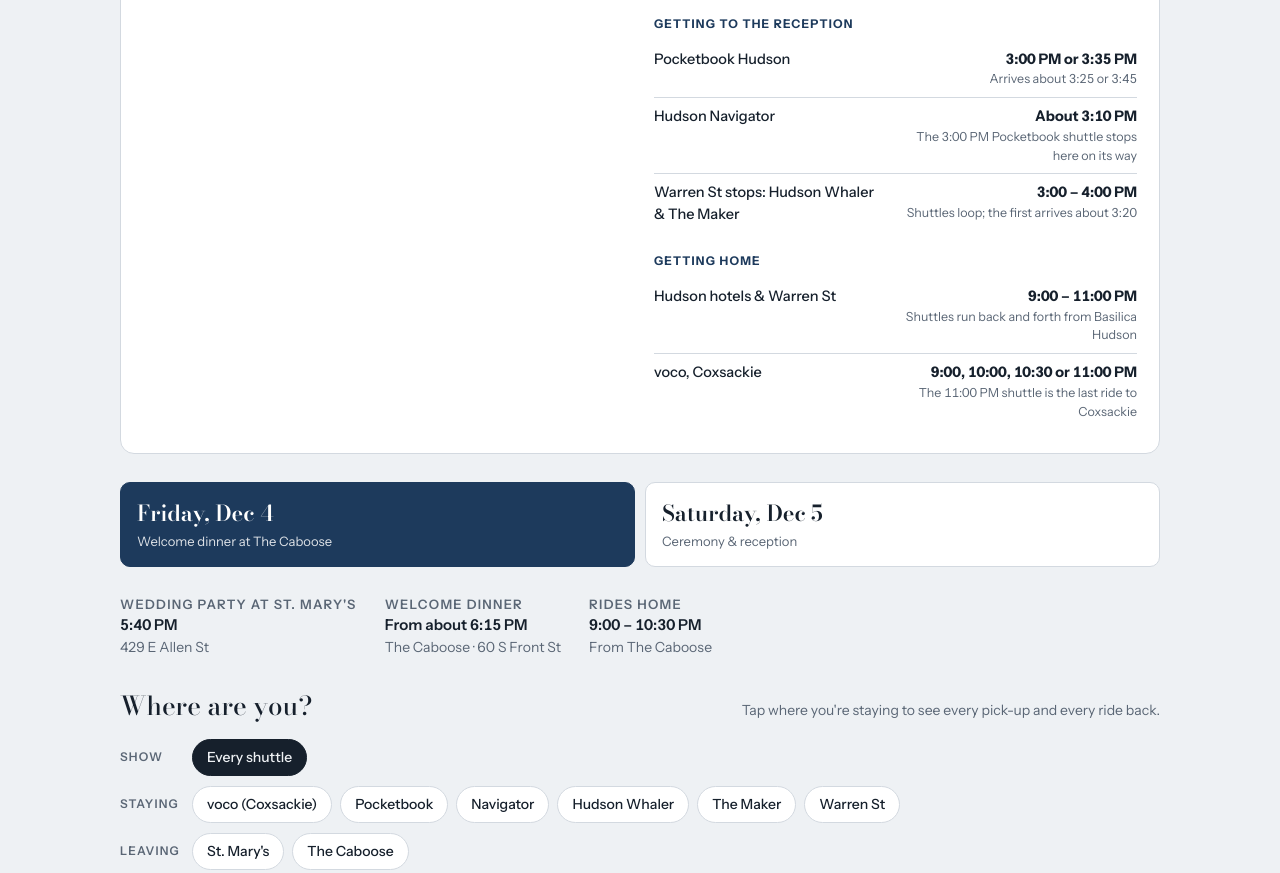
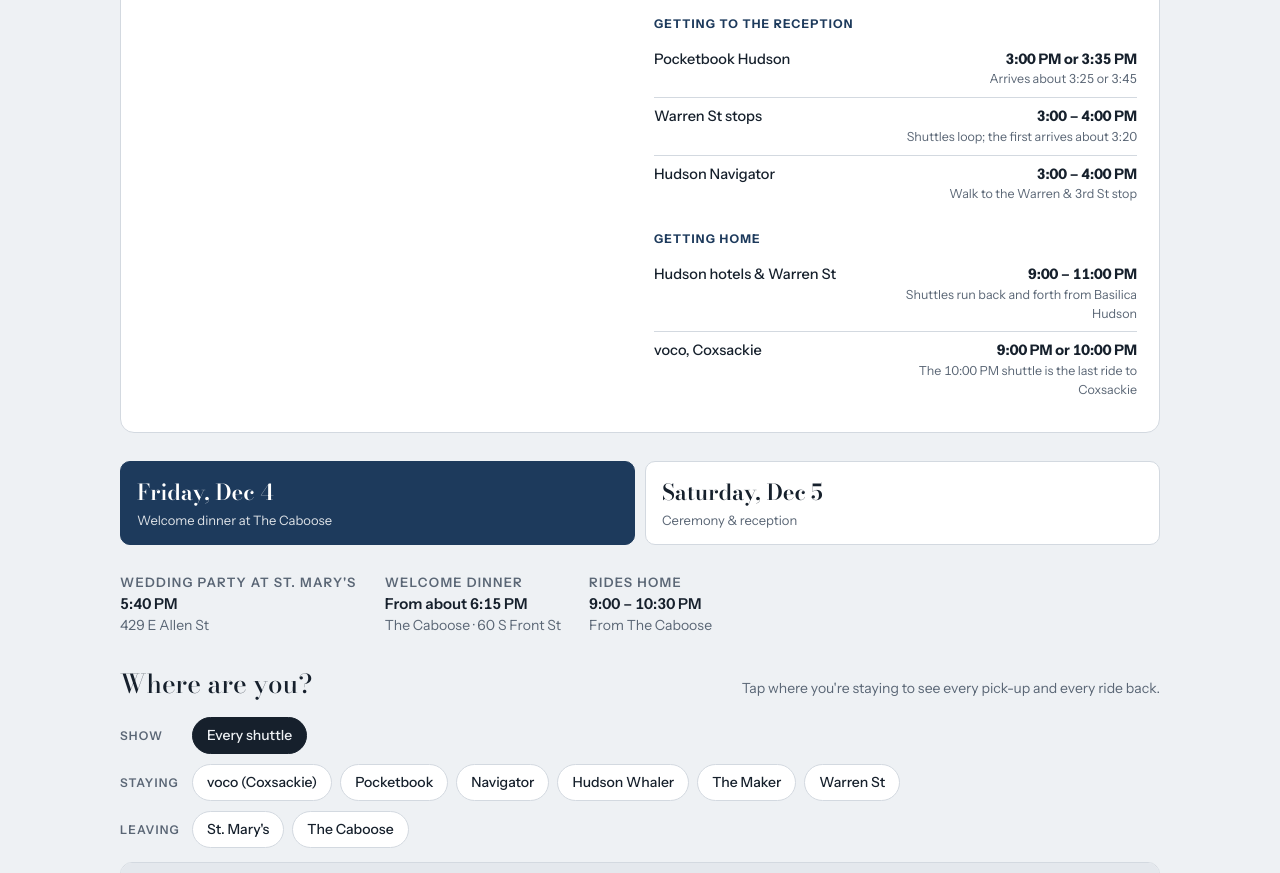
Before and after one commit to jgiancristofaro/wedding-shuttles, a plain HTML site: page index.html in a window 1280 px wide. Shown: the part 974-1847 px from the top of the page. Drawn offline with nearby package versions, Linux system fonts and the light colour scheme; animation ran at ten frames a second.

Commit message:
Match the November 20 reservations from Coxsackie Transport
The updated Saturday reservations keep the original routes, so this
reverts the requested changes that are not in them: Shuttle 1 runs the
Coxsackie/Pocketbook route again (no Navigator stop on the 3:00 PM run),
Shuttle 3 runs the Warren St loops, Warren St pick-ups are back at the
7th/5th/3rd/1st corners, and Coxsackie departures are 9:00 and 10:00 PM.
Shuttles 2 and 3 now loop in Hudson until 11:00 PM, per the new
reservations. The Hudson Whaler stays as a hotel on the board, pointed
at the Warren & 5th stop. Friday is unchanged.

Co-Authored-By: Claude Opus 5.5 <noreply@anthropic.com>
Claude-Session: https://claude.ai/code/session_01DzENUefjzS4BnyDqJhGfTv

```diff
--- a/index.html
+++ b/index.html
@@ -362,7 +362,7 @@ footer { color: var(--muted); font-size: 13px; border-top: 1px solid var(--line)
   <section class="faq" aria-labelledby="h-faq">
     <h2 id="h-faq">How do the shuttles work?</h2>
     <p class="faq-intro">Free shuttles run between the hotels and every event on Friday and Saturday, so nobody needs to drive. Find where you're staying below and be at the pick-up spot about 5 minutes early.</p>
-    <p class="faq-callout"><b>Staying on or near Warren Street?</b> This includes The Maker, the Hudson Whaler, Airbnbs and other places in town. Shuttles stop on Warren St right outside the Hudson Whaler (542 Warren St) and The Maker (302 Warren St). If you're staying elsewhere in town, walk to whichever is closer.</p>
+    <p class="faq-callout"><b>Staying on or near Warren Street?</b> This includes The Maker, the Hudson Whaler, Airbnbs and other places in town. Shuttles stop at the corners of Warren St and 7th, 5th, 3rd and 1st Streets, in that order. The Maker is at the 3rd St stop, and the Hudson Whaler is steps from the 5th St stop.</p>
 
     <div class="faq-days">
       <article class="faq-day">
@@ -374,7 +374,7 @@ footer { color: var(--muted); font-size: 13px; border-top: 1px solid var(--line)
         <ul class="faq-list">
           <li><span>voco James Newbury Hotel, Coxsackie</span><b>Board 5:30 PM<small>Departs 5:45, arrives about 6:15</small></b></li>
           <li><span>Pocketbook Hudson</span><b>6:00 PM</b></li>
-          <li><span>Warren St stops: Hudson Whaler &amp; The Maker</span><b>6:10 PM<small>Second pick-up at 6:35 PM</small></b></li>
+          <li><span>Warren St stops</span><b>6:10 PM<small>Second pick-up at 6:35 PM</small></b></li>
           <li><span>Hudson Navigator</span><b>6:20 PM</b></li>
         </ul>
         <h4>Getting home</h4>
@@ -395,7 +395,7 @@ footer { color: var(--muted); font-size: 13px; border-top: 1px solid var(--line)
           <li><span>voco James Newbury Hotel, Coxsackie</span><b>Board 11:20 AM<small>Departs 11:30, arrives about 12:00</small></b></li>
           <li><span>Pocketbook Hudson</span><b>11:40 AM or 12:10 PM</b></li>
           <li><span>Hudson Navigator</span><b>11:55 AM</b></li>
-          <li><span>Warren St stops: Hudson Whaler &amp; The Maker</span><b>From 11:40 AM<small>Shuttles loop until the ceremony. Board by 12:15 PM.</small></b></li>
+          <li><span>Warren St stops</span><b>From 11:40 AM<small>Shuttles loop until the ceremony. Board by 12:15 PM.</small></b></li>
         </ul>
         <h4>After the ceremony</h4>
         <ul class="faq-list">
@@ -405,13 +405,13 @@ footer { color: var(--muted); font-size: 13px; border-top: 1px solid var(--line)
         <h4>Getting to the reception</h4>
         <ul class="faq-list">
           <li><span>Pocketbook Hudson</span><b>3:00 PM or 3:35 PM<small>Arrives about 3:25 or 3:45</small></b></li>
-          <li><span>Hudson Navigator</span><b>About 3:10 PM<small>The 3:00 PM Pocketbook shuttle stops here on its way</small></b></li>
-          <li><span>Warren St stops: Hudson Whaler &amp; The Maker</span><b>3:00 – 4:00 PM<small>Shuttles loop; the first arrives about 3:20</small></b></li>
+          <li><span>Warren St stops</span><b>3:00 – 4:00 PM<small>Shuttles loop; the first arrives about 3:20</small></b></li>
+          <li><span>Hudson Navigator</span><b>3:00 – 4:00 PM<small>Walk to the Warren &amp; 3rd St stop</small></b></li>
         </ul>
         <h4>Getting home</h4>
         <ul class="faq-list">
           <li><span>Hudson hotels &amp; Warren St</span><b>9:00 – 11:00 PM<small>Shuttles run back and forth from Basilica Hudson</small></b></li>
-          <li><span>voco, Coxsackie</span><b>9:00, 10:00, 10:30 or 11:00 PM<small>The 11:00 PM shuttle is the last ride to Coxsackie</small></b></li>
+          <li><span>voco, Coxsackie</span><b>9:00 PM or 10:00 PM<small>The 10:00 PM shuttle is the last ride to Coxsackie</small></b></li>
         </ul>
       </article>
     </div>
@@ -519,8 +519,8 @@ footer { color: var(--muted); font-size: 13px; border-top: 1px solid var(--line)
   </section>
 
   <footer>
-    <span>Shuttles operated by Coxsackie Transport. Schedule version of October 20, 2026.</span>
-    <span>Warren St stops are outside the Hudson Whaler (542 Warren St) and The Maker (302 Warren St).</span>
+    <span>Shuttles operated by Coxsackie Transport. Reservations updated November 20, 2026.</span>
+    <span>Warren St stops are at the corners of 7th, 5th, 3rd and 1st Streets, in that order. The Maker is at the 3rd St stop; the Hudson Whaler is steps from 5th St.</span>
   </footer>
 </div>
 
@@ -530,9 +530,9 @@ footer { color: var(--muted); font-size: 13px; border-top: 1px solid var(--line)
     voco:       { name: "voco James Newbury Hotel", short: "voco (Coxsackie)", addr: "60 S River St, Coxsackie", kind: "stay", note: "About 30 minutes from Hudson." },
     pocketbook: { name: "Pocketbook Hudson", short: "Pocketbook", addr: "549 Washington St, Hudson", kind: "stay" },
     navigator:  { name: "Hudson Navigator", short: "Navigator", addr: "251 Allen St, Hudson", kind: "stay" },
-    maker:      { name: "The Maker Hotel", short: "The Maker", addr: "302 Warren St, Hudson", kind: "stay", near: "warren", nearNote: "The Warren St shuttle stops right outside." },
-    whaler:     { name: "Hudson Whaler", short: "Hudson Whaler", addr: "542 Warren St, Hudson", kind: "stay", near: "warren", nearNote: "The Warren St shuttle stops right outside." },
-    warren:     { name: "Warren St stops", short: "Warren St", addr: "Outside the Hudson Whaler (542 Warren St) and The Maker (302 Warren St)", kind: "stay", note: "For Airbnbs and other stays in town. Walk to whichever stop is closer." },
+    maker:      { name: "The Maker Hotel", short: "The Maker", addr: "302 Warren St, Hudson", kind: "stay", near: "warren", nearNote: "Use the Warren St & 3rd stop, steps away.", board: "Board at the Warren St & 3rd corner." },
+    whaler:     { name: "Hudson Whaler", short: "Hudson Whaler", addr: "542 Warren St, Hudson", kind: "stay", near: "warren", nearNote: "Use the Warren St & 5th stop, steps away.", board: "Board at the Warren St & 5th corner." },
+    warren:     { name: "Warren St corners", short: "Warren St", addr: "Warren St at 7th, 5th, 3rd & 1st St, Hudson", kind: "stay", note: "For Airbnbs and other stays in town. The shuttle stops at each corner in order: 7th, 5th, 3rd, then 1st." },
     stmarys:    { name: "St. Mary's Church", short: "St. Mary's", addr: "429 E Allen St, Hudson", kind: "venue" },
     caboose:    { name: "The Caboose", short: "The Caboose", addr: "60 S Front St, Hudson", kind: "venue" },
     basilica:   { name: "Basilica Hudson", short: "Basilica", addr: "110 S Front St, Hudson", kind: "venue", note: "Shuttles drop off on the north side of the building." },
@@ -596,12 +596,15 @@ footer { color: var(--muted); font-size: 13px; border-top: 1px solid var(--line)
         { v: "car", kind: "hold", start: "14:45", end: "15:00", at: "maker", note: "Photos" },
         { v: "car", kind: "ride", who: "Bride & groom", from: [["maker", "15:00"]], to: [["basilica"]], end: "15:15" },
 
-        { v: "s1", kind: "loop", from: [["warren", "11:40"]], to: [["stmarys"]], end: "12:30", note: "Loops until the ceremony begins at 12:30 PM." },
-        { v: "s1", kind: "hold", start: "12:30", end: "14:00", at: "stmarys", note: "Waits through the ceremony" },
-        { v: "s1", kind: "loop", from: [["stmarys", "14:00"]], to: [["warren"]], end: "15:00", note: "2–3 runs back to the Warren St stops." },
-        { v: "s1", kind: "loop", from: [["warren", "15:00"]], to: [["basilica", "15:20"]], end: "16:00", note: "First drop-off 3:20 PM, then loops until 4:00 PM." },
-        { v: "s1", kind: "hold", start: "16:00", end: "21:00", note: "Off until the evening" },
-        { v: "s1", kind: "loop", from: [["basilica", "21:00"]], to: [["hudson"]], end: "23:00", note: "Runs back and forth to Hudson stays until 11:00 PM." },
+        { v: "s1", kind: "ride", from: [["voco", "11:20", "11:30"]], to: [["stmarys", "12:00"]], note: "Boards at 11:20, departs 11:30 AM." },
+        { v: "s1", kind: "ride", from: [["pocketbook", "12:10"]], to: [["stmarys", "12:20"]] },
+        { v: "s1", kind: "hold", start: "12:20", end: "14:00", at: "stmarys", note: "Waits through the ceremony" },
+        { v: "s1", kind: "ride", from: [["stmarys", "14:00"]], to: [["basilica", "14:15"]], note: "Drops on the north side. Guests wait at the Basilica for cocktail hour." },
+        { v: "s1", kind: "ride", from: [["pocketbook", "15:00"]], to: [["basilica", "15:25"]] },
+        { v: "s1", kind: "ride", from: [["pocketbook", "15:35"]], to: [["basilica", "15:45"]] },
+        { v: "s1", kind: "hold", start: "15:45", end: "21:00", note: "Off until the evening" },
+        { v: "s1", kind: "ride", from: [["basilica", "21:00"]], to: [["voco", "21:30"]], note: "First ride back to Coxsackie." },
+        { v: "s1", kind: "ride", from: [["basilica", "22:00"]], to: [["voco", "22:30"]], note: "Last ride back to Coxsackie." },
 
         { v: "s2", kind: "ride", from: [["pocketbook", "11:40", "11:45"], ["navigator", "11:55"]], to: [["stmarys", "12:05"]], note: "Departs the Pocketbook at 11:45 AM." },
         { v: "s2", kind: "ride", from: [["warren", "12:15"]], to: [["stmarys", "12:25"]] },
@@ -612,17 +615,12 @@ footer { color: var(--muted); font-size: 13px; border-top: 1px solid var(--line)
         { v: "s2", kind: "hold", start: "16:00", end: "21:00", note: "Off until the evening" },
         { v: "s2", kind: "loop", from: [["basilica", "21:00"]], to: [["hudson"]], end: "23:00", note: "Runs back and forth to Hudson stays until 11:00 PM." },
 
-        { v: "s3", kind: "ride", from: [["voco", "11:20", "11:30"]], to: [["stmarys", "12:00"]], note: "Boards at 11:20, departs 11:30 AM." },
-        { v: "s3", kind: "ride", from: [["pocketbook", "12:10"]], to: [["stmarys", "12:20"]] },
-        { v: "s3", kind: "hold", start: "12:20", end: "14:00", at: "stmarys", note: "Waits through the ceremony" },
-        { v: "s3", kind: "ride", from: [["stmarys", "14:00"]], to: [["basilica", "14:15"]], note: "Drops on the north side. Guests wait at the Basilica for cocktail hour." },
-        { v: "s3", kind: "ride", from: [["pocketbook", "15:00"], ["navigator", "15:10"]], to: [["basilica", "15:25"]], note: "Stops at Hudson Navigator on the way." },
-        { v: "s3", kind: "ride", from: [["pocketbook", "15:35"]], to: [["basilica", "15:45"]], note: "Goes straight to the Basilica (no Navigator stop)." },
-        { v: "s3", kind: "hold", start: "15:45", end: "21:00", note: "Off until the evening" },
-        { v: "s3", kind: "ride", from: [["basilica", "21:00"]], to: [["voco", "21:30"]], note: "First ride back to Coxsackie." },
-        { v: "s3", kind: "ride", from: [["basilica", "22:00"]], to: [["voco", "22:30"]] },
-        { v: "s3", kind: "ride", from: [["basilica", "22:30"]], to: [["voco", "23:00"]] },
-        { v: "s3", kind: "ride", from: [["basilica", "23:00"]], to: [["voco", "23:30"]], note: "Last ride back to Coxsackie." }
+        { v: "s3", kind: "loop", from: [["warren", "11:40"]], to: [["stmarys"]], end: "12:30", note: "Loops until the ceremony begins at 12:30 PM." },
+        { v: "s3", kind: "hold", start: "12:30", end: "14:00", at: "stmarys", note: "Waits through the ceremony" },
+        { v: "s3", kind: "loop", from: [["stmarys", "14:00"]], to: [["warren"]], end: "15:00", note: "2–3 runs back to the Warren St corners." },
+        { v: "s3", kind: "loop", from: [["warren", "15:00"]], to: [["basilica", "15:20"]], end: "16:00", note: "First drop-off 3:20 PM, then loops until 4:00 PM." },
+        { v: "s3", kind: "hold", start: "16:00", end: "21:00", note: "Off until the evening" },
+        { v: "s3", kind: "loop", from: [["basilica", "21:00"]], to: [["hudson"]], end: "23:00", note: "Runs back and forth to Hudson stays until 11:00 PM." }
       ]
     }
   };
@@ -756,7 +754,7 @@ footer { color: var(--muted); font-size: 13px; border-top: 1px solid var(--line)
       html += pick.length ? pick.map(function (l) {
         var own = l.from.some(function (x) { return x[0] === p; });
         var t = pickupTime(l, own ? p : alias);
-        var extra = !own && alias ? "The Warren St shuttle stops right outside." : (l.from.length > 1 ? "Picks up here at " + fmt(t) + "." : "");
+        var extra = !own && alias ? P.board : (l.from.length > 1 ? "Picks up here at " + fmt(t) + "." : "");
         return row(l, { focus: own ? p : alias, extra: extra });
       }).join("") : '<div class="empty">No shuttles pick up here on this day.</div>';
       html += '<div class="group-title">' + (isVenue ? "Shuttles arriving here" : "Rides back here") + "</div>";
@@ -964,10 +962,10 @@ footer { color: var(--muted); font-size: 13px; border-top: 1px solid var(--line)
     return r.pts[r.pts.length - 1].slice();
   }
 
-  var NODE_NAMES = { "6W": "the groom's pick-up (TBD)", depot: "the depot" };
+  var NODE_NAMES = { "7W": "Warren & 7th", "5W": "Warren & 5th", "3W": "Warren & 3rd", "1W": "Warren & 1st", "6W": "the groom's pick-up (TBD)", depot: "the depot" };
   function nodeName(n) { return NODE_NAMES[n] || (PLACES[n] ? PLACES[n].name : n); }
   function expand(p) {
-    if (p === "warren") return ["whaler", "maker"];
+    if (p === "warren") return ["7W", "5W", "3W", "1W"];
     if (p === "hudson") return ["navigator", "maker", "whaler", "pocketbook"];
     if (p === "tbd") return ["6W"];
     return [p];
@@ -978,7 +976,7 @@ footer { color: var(--muted); font-size: 13px; border-top: 1px solid var(--line)
     friday: { s1: [["17:15", "22:45"]], s2: [["16:30", "22:30"]], s3: [["17:30", "23:30"]] },
     saturday: {
       car: [["11:30", "16:00"]],
-      s1: [["11:00", "16:30"], ["20:30", "23:59"]],
+      s1: [["11:00", "16:15"], ["20:30", "22:45"]],
       s2: [["11:00", "16:30"], ["20:30", "23:59"]],
       s3: [["11:00", "16:30"], ["20:30", "23:59"]]
     }
@@ -1210,6 +1208,7 @@ footer { color: var(--muted); font-size: 13px; border-top: 1px solid var(--line)
     ["depot", "Depot", "stay", "above"], ["voco", "voco", "stay", "right"],
     ["pocketbook", "Pocketbook", "stay", "above"], ["navigator", "Navigator", "stay", "below"], ["maker", "The Maker", "stay", "above"],
     ["whaler", "Hudson Whaler", "stay", "above"],
+    ["7W", "", "stop"], ["5W", "", "stop"], ["3W", "", "stop"], ["1W", "", "stop"],
     ["stmarys", "St. Mary's", "venue", "below"], ["caboose", "The Caboose", "venue", "right"], ["basilica", "Basilica Hudson", "venue", "right"]
   ];
   var pins = {};
```
Also changed, not shown: 1 other file.
